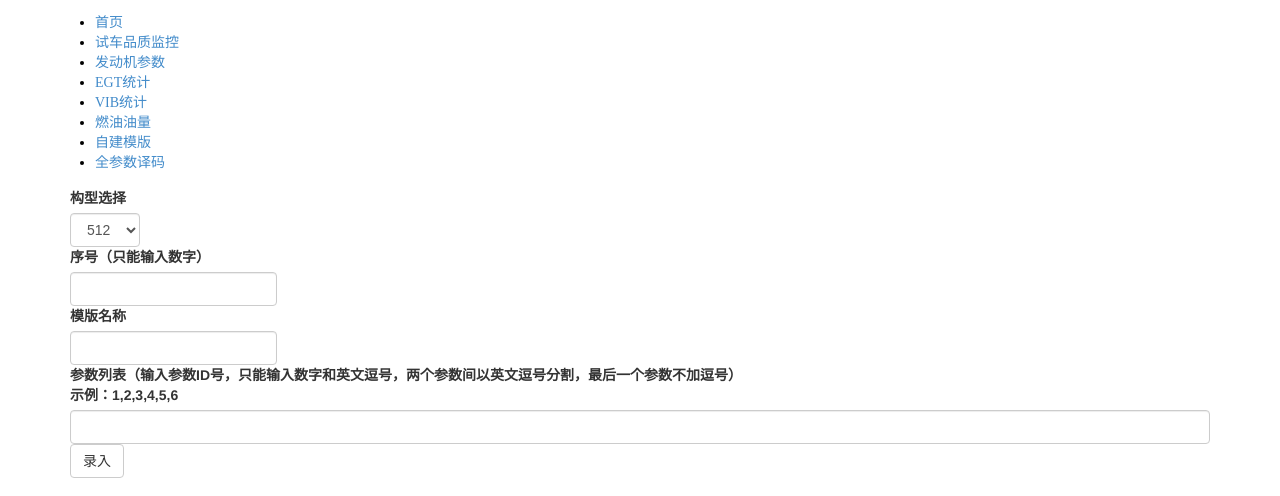
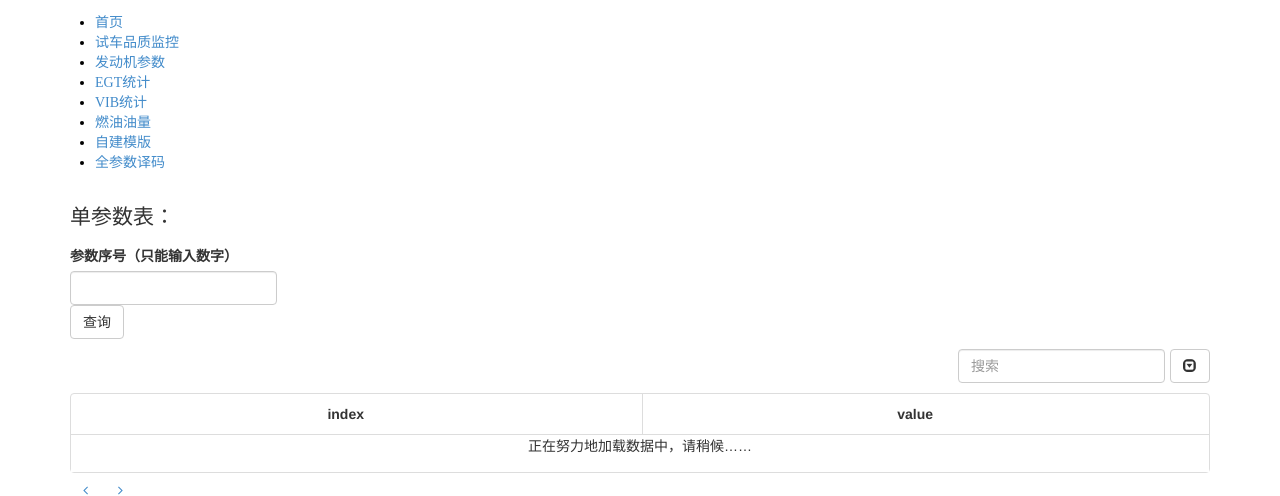
Before and after one commit to jsxjx/web_on_hbase, a Django app: template main_web/templates/query_single_para_html.html in a window 1280 px wide. Shown: the part 301-797 px from the top of the page. Run offline with Django 3.2, Linux system fonts and the light colour scheme; the template is opened without the code that fills it, so the values that code supplies are empty; some libraries are stand-ins or nearby versions.

Commit message:
实现表头也刷新的功能
运用了$table.bootstrapTable('destroy');
再新建的功能

```diff
--- a/main_web/templates/query_single_para_html.html
+++ b/main_web/templates/query_single_para_html.html
@@ -2,36 +2,17 @@
 {% block maincontents %}
 <div class="content-section">
     <div class="container">
+        <h2>单参数表：</h2>
         <form action="/ajax_single_para/"  role="form">
 
             <div class=“form-group”>
                 <div class="form-inline">
-                    <label>构型选择</label><br>
-                    <select name="configuration" id="id_stencil_conf" class="form-control">
-                        <option value="512">512</option>
-                        <option value="256">256</option>
-                    </select>
-                </div>
-                <div class="form-inline">
-                    <label>序号（只能输入数字）</label><br>
-                    <input type="text" name="ATA" class="form-control" id="id_stencil_ATA" onkeyup="this.value=this.value.replace(/\D/g,'')" onafterpaste="this.value=this.value.replace(/\D/g,'')"/>
-                </div>
-                <div class="form-inline">
-                    <label>模版名称</label><br>
-                    <input type="text" name="stencil_name" id="id_stencil_name" class="form-control" />
-                </div>
-                <div>
-                    <label>参数列表（输入参数ID号，只能输入数字和英文逗号，两个参数间以英文逗号分割，最后一个参数不加逗号）
-                    <br>示例：1,2,3,4,5,6</label>
-                    <input type="text" name="list_para" class="form-control" id="id_stencil_para" onkeyup="this.value=this.value.replace(/[^\d|,]/g,'')" onafterpaste="this.value=this.value.replace(/[^\d|,]/g,'')"/>
+                    <label>参数序号（只能输入数字）</label><br>
+                    <input type="text" name="column_index" class="form-control" id="id_colunm_index" onkeyup="this.value=this.value.replace(/\D/g,'')" onafterpaste="this.value=this.value.replace(/\D/g,'')"/>
                 </div>
             </div>
-            <input type="submit" value="录入" id="set" class="btn btn-default" />
+            <input type="submit" value="查询" id="set" class="btn btn-default" />
         </form>
-    </div>
-
-    <div class="container">
-        <h2>所有航段：</h2>
         <table id="table" data-sort-name="stargazers_count" data-sort-order="desc" data-pagination="true" data-page-size="15" data-page-list="[15,30,66,100]" data-show-pagination-switch="true">
 
         </table>
@@ -91,11 +72,8 @@ $(function() {
 
 $(document).ready(function(){
       $("#set").click(function(){
-        var stencil_conf = document.querySelector('#id_stencil_conf').value;
-        var stencil_name = $("#id_stencil_name").val();
-        var stencil_ATA = $("#id_stencil_ATA").val();
- 		var stencil_para = $("#id_stencil_para").val();
-        if (stencil_name==''||stencil_ATA==''||stencil_para==''){
+        var column_index = $("#id_colunm_index").val();
+        if (column_index==''){
             alert("信息不完整，请输入所有信息");
             return false;
         }
@@ -104,7 +82,7 @@ $(document).ready(function(){
 
         $.ajax({
                     type:"GET",
-                    data: {stencil_conf:stencil_conf,stencil_name:stencil_name,stencil_para:stencil_para,stencil_ATA:stencil_ATA},
+                    data: {column_index:column_index},
                     url: "{% url 'ajax_single_para' %}", //后台处理函数的url 这里用的是static url 需要与urls.py中的name一致
                     cache: false,
                     dataType: "json",
@@ -114,7 +92,31 @@ $(document).ready(function(){
                     },
                     success: function(result, statues, xml){
                         $table.bootstrapTable('hideLoading');
-                        $table.bootstrapTable('load', result);                                        //成功时弹出view传回来的结果
+                        para_name = result[0].value;
+                        $table.bootstrapTable('destroy');
+                        columns_set = [
+                            {
+                                title: 'index',
+                                field: 'index',
+                                align: 'center',
+                                valign: 'middle',
+                                sortable: true
+                            },
+                            {
+                                title: para_name,
+                                field: 'value',
+                                align: 'center',
+                                valign: 'middle',
+                                sortable: true
+                            }
+                        ]
+                        result.shift();
+                        $table.bootstrapTable({
+                            data: result,
+                            columns: columns_set,
+                            search: true
+                        });
+                        //成功时弹出view传回来的结果
                     },
                     error: function(){
                         alert("录入不成功");
--- a/main_web/views_query.py
+++ b/main_web/views_query.py
@@ -27,7 +27,7 @@ def ajax_single_para(request):
     hbase_interface = HBASE_interface()
 
 
-    post_index = request.GET.get('stencil_name', None)
+    post_index = request.GET.get('column_index', None)
     index = post_index.encode('utf-8')
     tablename = 'B-1527_20160125052953'
     cf_str = 'c1:' + index
```
